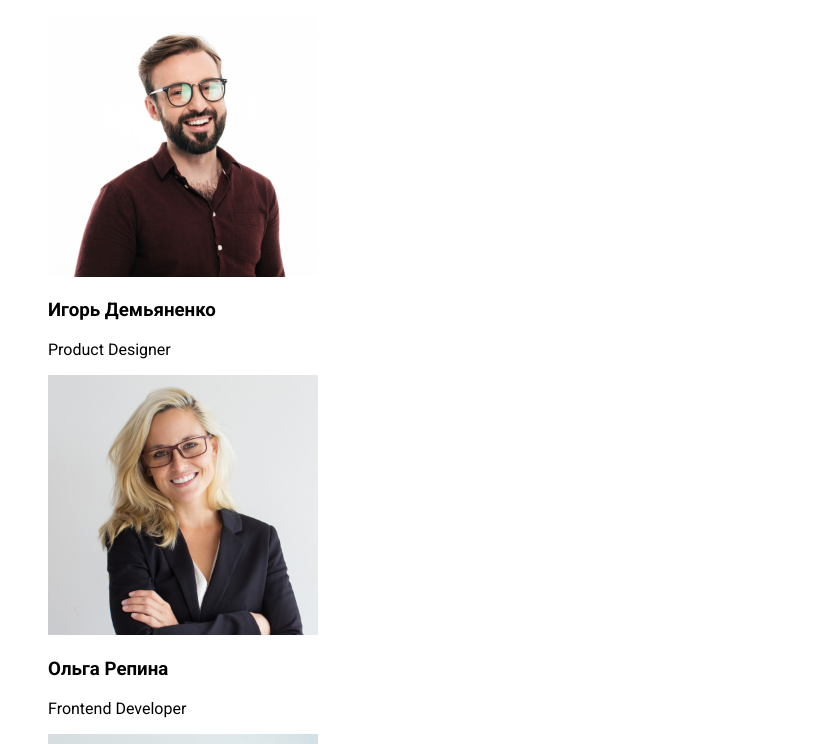
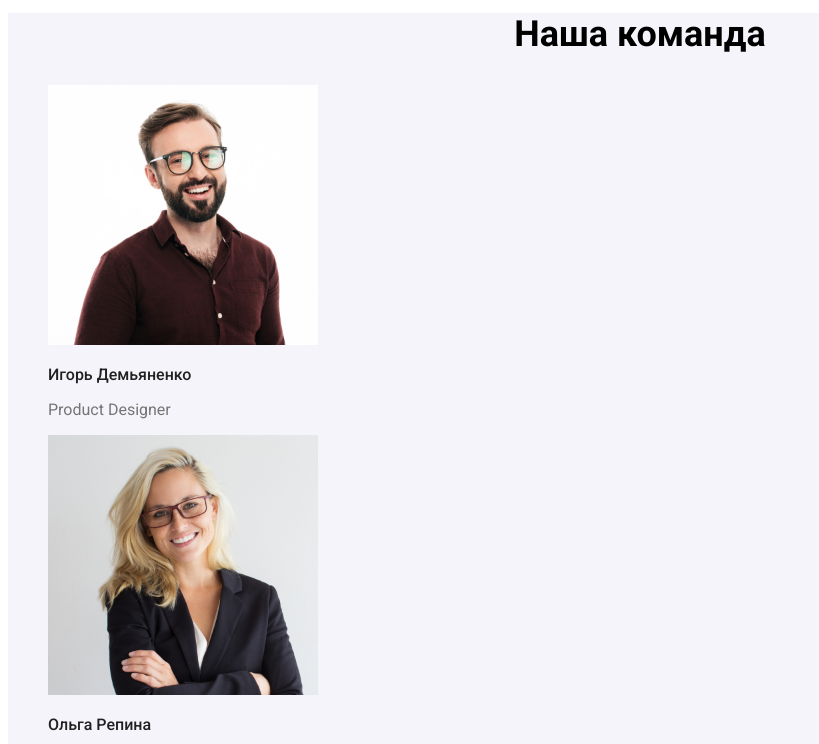
Before and after one commit to VitaliyVakula/goit-markup-hw-02, a plain HTML site: page index.html in a window 1280 px wide. Shown: the part 1571-2315 px from the top of the page, without its empty margins (0-819 px from the left). Drawn offline with Linux system fonts and the light colour scheme.

Commit message:
home-work-02-our-team

```diff
--- a/css/style.css
+++ b/css/style.css
@@ -157,4 +157,39 @@ ul {
   font-family: Roboto;
   font-style: 400px;
   font-weight: 700px;
+  font-size: 36px;
+  line-height: 42px;
+  text-align: center;
+  color: #000000;
 }
+
+.our-team {
+  background-color: #f5f4fa;
+}
+
+.heading-our-team {
+  font-family: Roboto;
+  font-style: 400px;
+  font-weight: 700px;
+  font-size: 36px;
+  line-height: 42px;
+  text-align: center;
+  color: #000000;
+}
+
+.headign-team {
+  font-family: Roboto;
+  font-style: normal;
+  font-weight: 500;
+  font-size: 16px;
+  color: #212121;
+}
+
+.paragraph-team {
+  font-family: Roboto;
+  font-style: normal;
+  font-weight: normal;
+  font-size: 16px;
+  line-height: 19px;
+  color: #757575;
+}
--- a/index.html
+++ b/index.html
@@ -76,32 +76,32 @@
                 </ul>
         </section>
         <!-- Наша команда -->
-        <section>
-            <h2> Наша команда </h2>
+        <section class="our-team">
+            <h2 class="heading-our-team"> Наша команда </h2>
             <ul>
                 <!-- team card 1-->
-                <li>
+                <li class="card-1">
                     <img src="./images/team-foto-1.jpg" alt="Игорь Демьяненко" width="270px" height="260px">
-                    <h3>Игорь Демьяненко</h3>
-                    <p>Product Designer</p>
+                    <h3 class="headign-team">Игорь Демьяненко</h3>
+                    <p class="paragraph-team">Product Designer</p>
                 </li>
                 <!-- team card 2-->
-                <li>
+                <li class="card-2">
                     <img src="./images/team-foto-2.jpg" alt="Ольга Репина" width="270px" height="260px">
-                    <h3>Ольга Репина</h3>
-                    <p>Frontend Developer</p>
+                    <h3 class="headign-team">Ольга Репина</h3>
+                    <p class="paragraph-team">Frontend Developer</p>
                 </li>
                 <!-- team card 3-->
-                <li>
+                <li class="card-3">
                     <img src="./images/team-foto-3.jpg" alt="box 3" width="270px" height="260px">
-                    <h3>Николай Тарасов</h3>
-                    <p>Marketing</p>
+                    <h3 class="headign-team">Николай Тарасов</h3>
+                    <p class="paragraph-team">Marketing</p>
                 </li>
                 <!-- team card 4-->
-                <li>
+                <li class="card-4">
                     <img src="./images/team-foto-4.jpg" alt="box 3" width="270px" height="260px">
-                    <h3>Михаил Ермаков</h3>
-                    <p>UI Designer</p>
+                    <h3 class="headign-team">Михаил Ермаков</h3>
+                    <p class="paragraph-team">UI Designer</p>
                 </li>
             </ul>
         </section>
```
